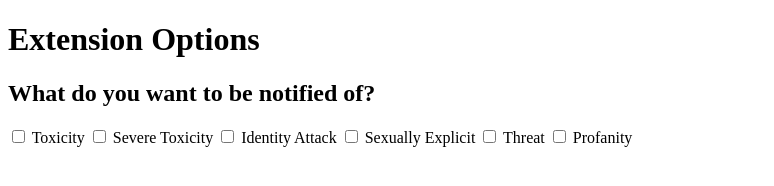
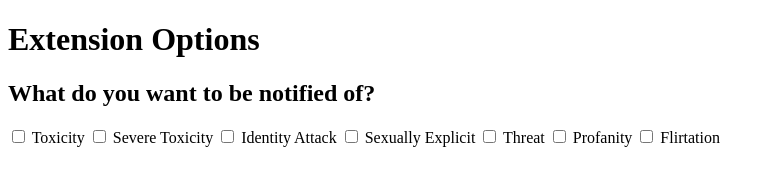
Before and after one commit to imkrishnasarathi/PleasantWeb, a browser extension: page options.html in a window 1280 px wide. Shown: the whole page, without its empty margins (0-774 px from the left). Drawn offline with Linux system fonts and the light colour scheme.

Commit message:
Update options.html

```diff
--- a/options.html
+++ b/options.html
@@ -33,6 +33,10 @@
           <input type="checkbox" id="profanity" />
           Profanity
         </label>
+        <label class="form-control">
+          <input type="checkbox" id="flirtation" />
+          Flirtation
+        </label>
       </div>
     </div>
   </body>
```
